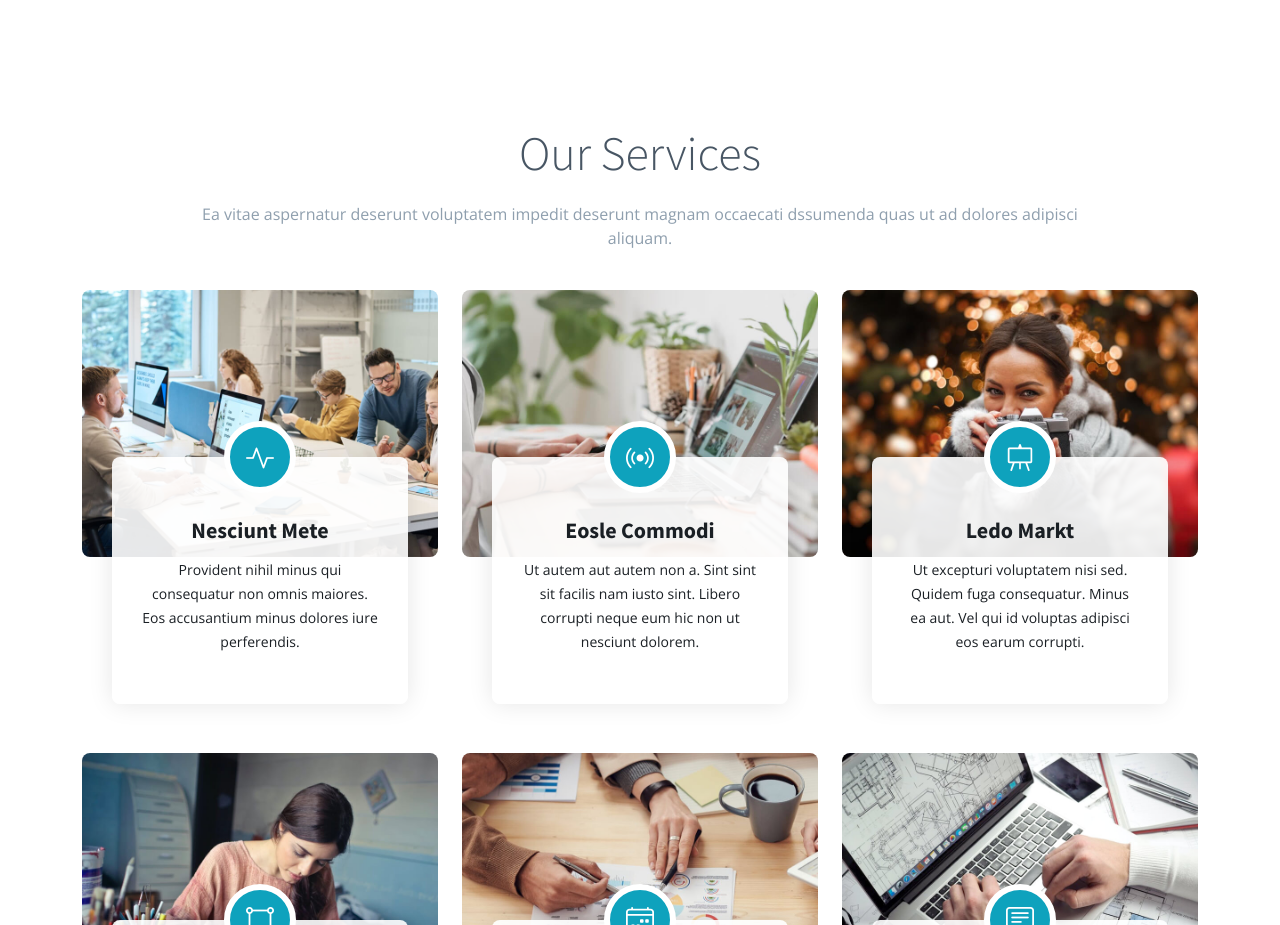
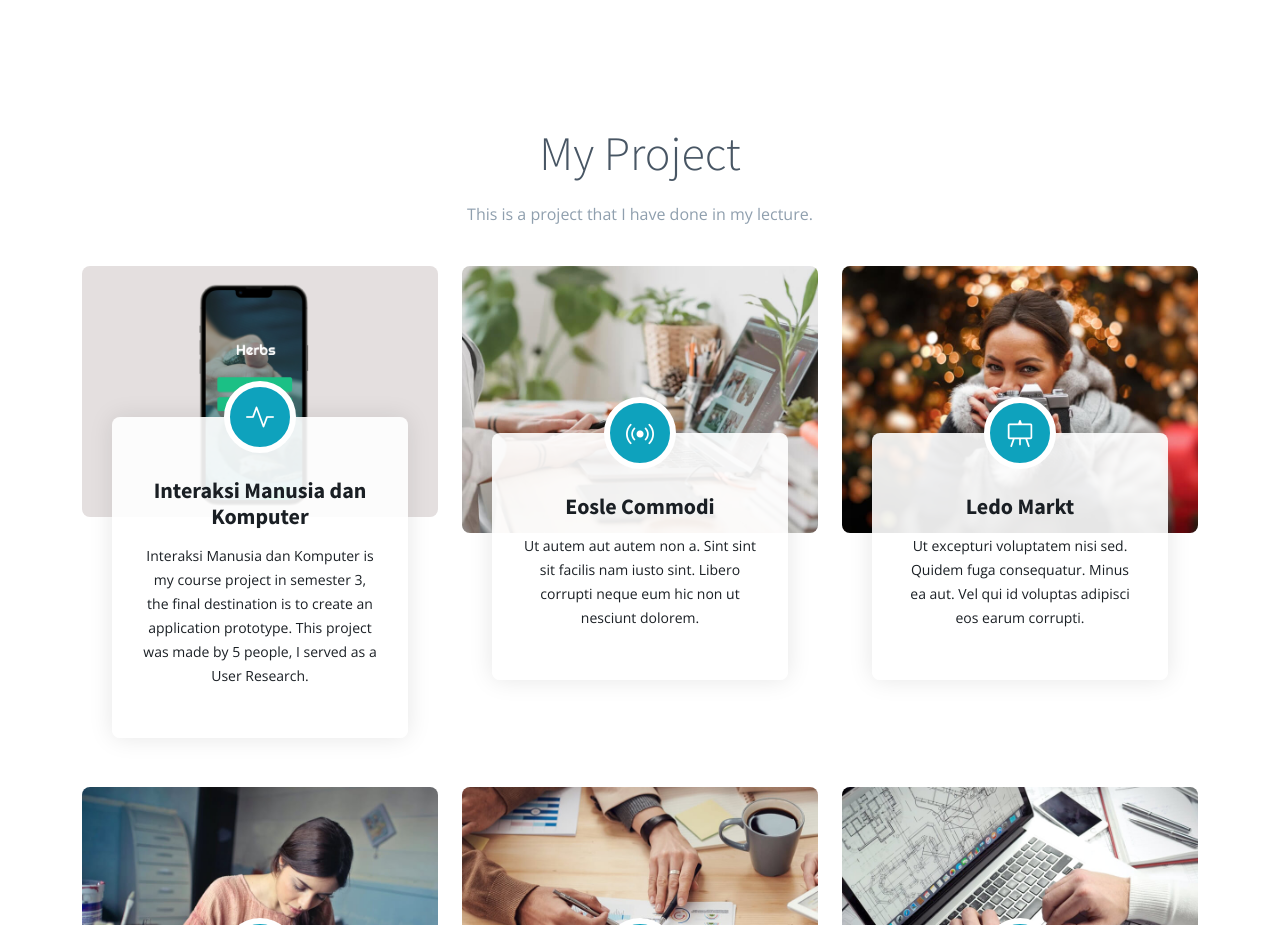
Before and after one commit to wenispr2703/portfolio, a plain HTML site: page index.html in a window 1280 px wide. Shown: the part 1620-2545 px from the top of the page. Drawn offline with nearby package versions, Linux system fonts and the light colour scheme.

Commit message:
update 1

```diff
--- a/index.html
+++ b/index.html
@@ -198,8 +198,8 @@
       <div class="container" data-aos="fade-up">
 
         <div class="section-header">
-          <h2>Our Services</h2>
-          <p>Ea vitae aspernatur deserunt voluptatem impedit deserunt magnam occaecati dssumenda quas ut ad dolores adipisci aliquam.</p>
+          <h2>My Project</h2>
+          <p>This is a project that I have done in my lecture.</p>
         </div>
 
         <div class="row gy-5">
@@ -207,16 +207,16 @@
           <div class="col-xl-4 col-md-6" data-aos="zoom-in" data-aos-delay="200">
             <div class="service-item">
               <div class="img">
-                <img src="assets/img/services-1.jpg" class="img-fluid" alt="">
+                <img src="assets/img/imk.png" class="img-fluid" alt="">
               </div>
               <div class="details position-relative">
                 <div class="icon">
                   <i class="bi bi-activity"></i>
                 </div>
-                <a href="#" class="stretched-link">
-                  <h3>Nesciunt Mete</h3>
+                <a href="https://www.figma.com/proto/SSGmPxjHcQhBH76Rzn1aiP/Herbal-Konsultasi?node-id=15%3A19&scaling=scale-down&page-id=0%3A1&starting-point-node-id=15%3A19" class="stretched-link">
+                  <h3>Interaksi Manusia dan Komputer</h3>
                 </a>
-                <p>Provident nihil minus qui consequatur non omnis maiores. Eos accusantium minus dolores iure perferendis.</p>
+                <p>Interaksi Manusia dan Komputer is my course project in semester 3, the final destination is to create an application prototype. This project was made by 5 people, I served as a User Research.</p>
               </div>
             </div>
           </div><!-- End Service Item -->
```
Also changed, not shown: assets/img/imk.png (added), assets/img/services-1.jpg (deleted).
